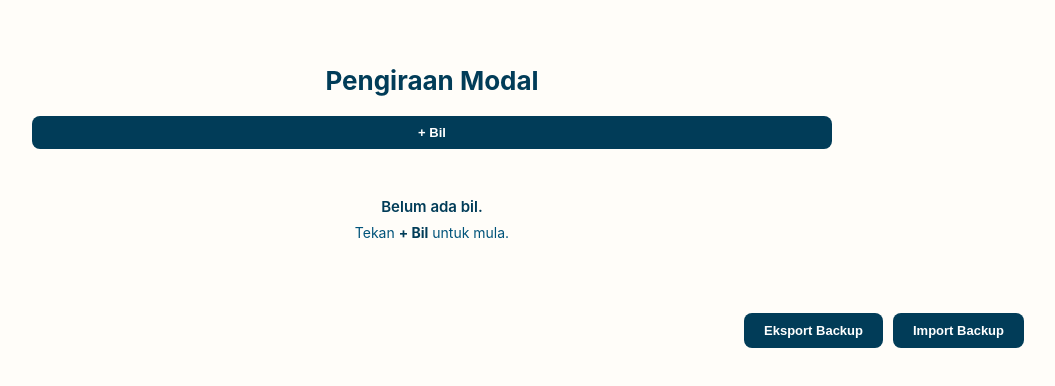
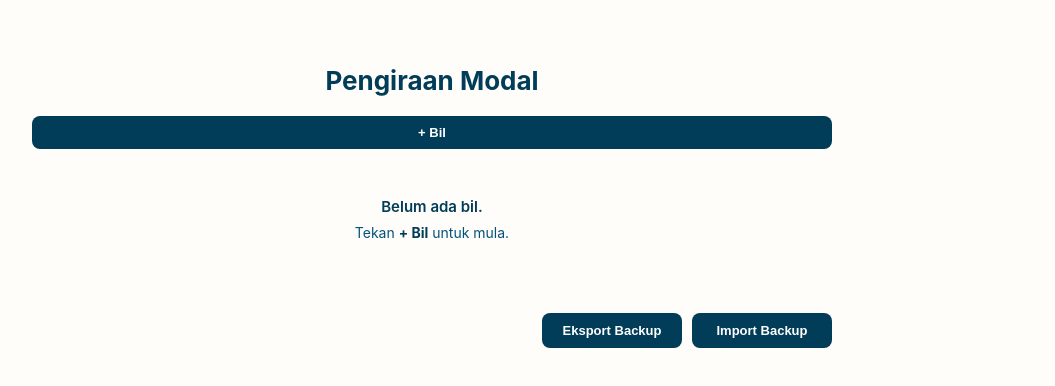
Before and after one commit to Aqiladz/Padi, a plain HTML site: page index.html in a window 1280 px wide. Shown: the whole page, without its empty margins (208-1263 px from the left). Drawn offline with Linux system fonts and the light colour scheme.

Commit message:
Update index.html

```diff
--- a/index.html
+++ b/index.html
@@ -584,6 +584,10 @@ tbody tr:nth-child(even) {
     display: flex;
     gap: 10px;
     margin-top: 32px;
+    width: 100%;
+    max-width: 800px;
+    margin-left: auto;
+    margin-right: auto;
 }
 .btn-backup {
     flex: 1;
@@ -604,7 +608,7 @@ tbody tr:nth-child(even) {
 
 @media (min-width: 600px) {
     .backup-bar { justify-content: flex-end; }
-    .btn-backup { flex: none; }
+    .btn-backup { flex: 0 0 auto; min-width: 140px; }
 }
 
 @page {
```
